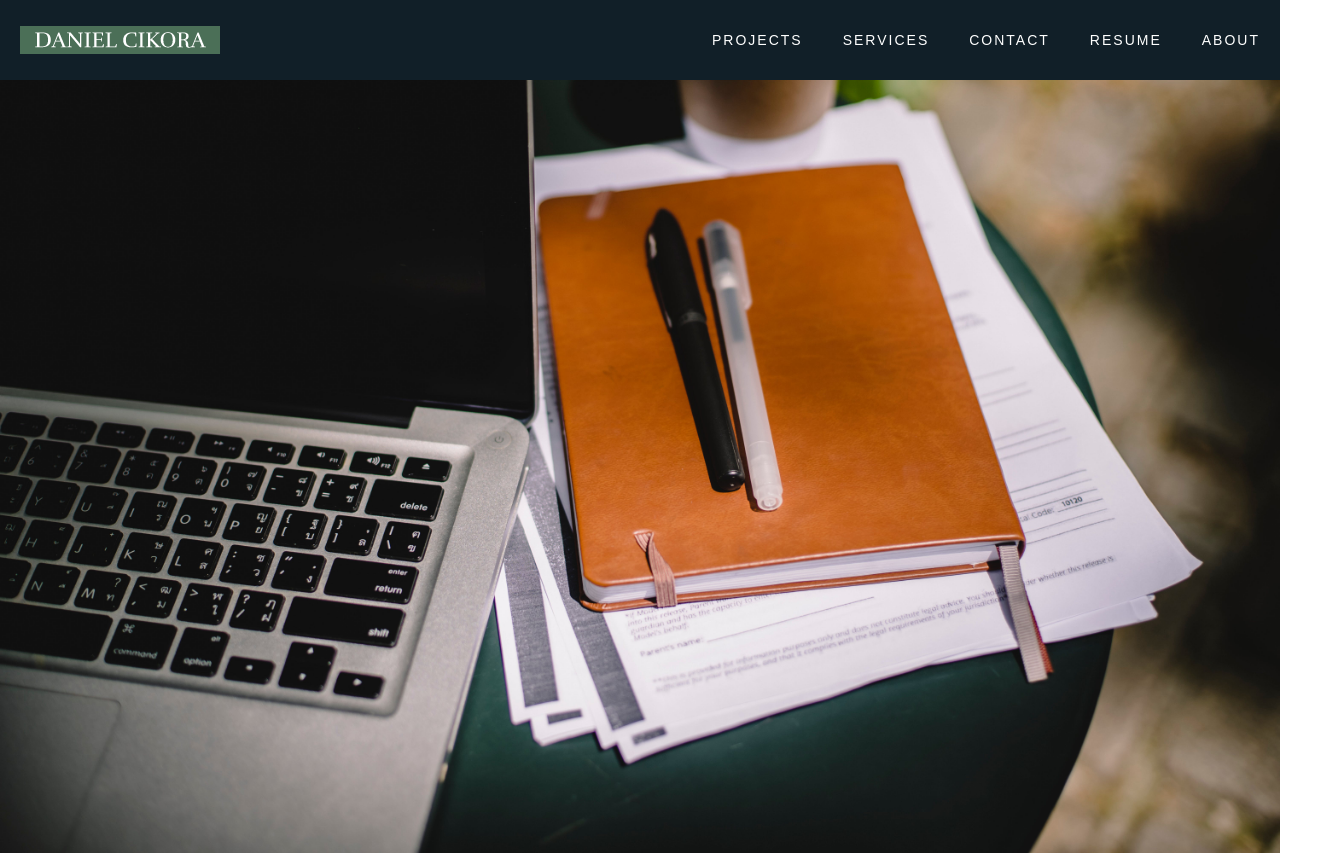
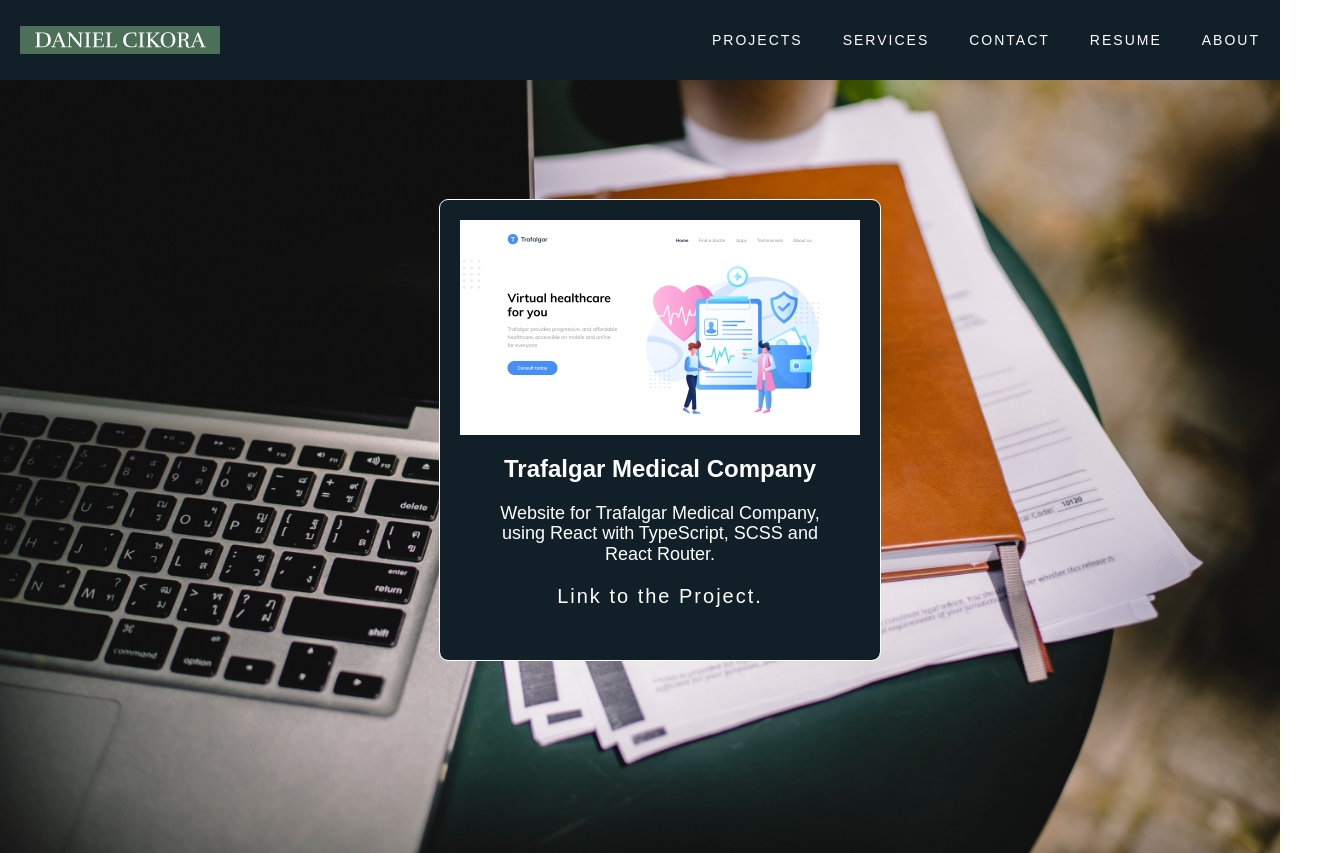
Before and after one commit to DanielCikora/personal-portfolio-website, a React (Create React App) app: page /Projects in a window 1280 px wide. Shown: the whole page, 1320 px wide, since content can reach past the window. Built offline with nearby package versions, Linux system fonts and the light colour scheme.

Commit message:
Projects Page ~ Testing out Cards, and Link to my projects.

```diff
--- a/src/components/navigation/pages/Projects.jsx
+++ b/src/components/navigation/pages/Projects.jsx
@@ -1,9 +1,34 @@
 import ProjectsImage from "../../../assets/images/projects.jpg";
+import TrafalgarImage from "../../../assets/images/trafalgar-pixel-perfect-cut.png";
 export default function Projects() {
   return (
     <section className='projects'>
       <img className='projects-image' src={ProjectsImage} alt='projects' />
-      <div className='wrapper wrapper--projects'></div>
+      <div className='wrapper wrapper--projects'>
+        <div className='projects-box'>
+          <img
+            className='projects-box__image'
+            src={TrafalgarImage}
+            alt='trafalgar'
+          />
+          <div className='projects-text'>
+            <h2 className='title projects-text__h2'>
+              Trafalgar Medical Company
+            </h2>
+            <p className='paragraph projects-text__p'>
+              Website for Trafalgar Medical Company, using React with
+              TypeScript, SCSS and React Router.
+            </p>
+          </div>
+          <a
+            className='main-link projects-box__a'
+            href='https://github.com/DanielCikora/Trafalgar-ReactJS-App.git'
+            target='_blank'
+          >
+            Link to the Project.
+          </a>
+        </div>
+      </div>
     </section>
   );
 }
--- a/src/components/navigation/pages/pages-styles/_projects.scss
+++ b/src/components/navigation/pages/pages-styles/_projects.scss
@@ -15,5 +15,42 @@
 .wrapper--projects {
   background-color: $white;
   height: 100%;
-  max-width: 1200px;
+  width: 100%;
+  position: absolute;
+  top: 200px;
+  display: flex;
+  justify-content: center;
 }
+// Projects Box
+.projects-box {
+    max-width: 400px;
+    background-color: $navy;
+    height: 440px;
+    padding: 20px 20px 0 20px;
+    align-items: center;
+    display: flex;
+    flex-direction: column;
+    border-radius: 8px;
+    cursor: pointer;
+    outline: 1px solid $white;
+}
+// Projects Box Image
+.projects-box__image {
+    width: 100%;
+    height: auto;
+}
+// Projects Box Text
+.projects-text {
+    text-align: center;
+    padding: 20px;
+}
+.projects-text__h2 {
+    font-size: 24px;
+    margin-bottom: 20px;
+}
+.projects-text__p {
+    font-size: 18px;
+}
+.projects-box__a {
+    font-size: 20px;
+}
--- a/src/components/scss/_globalClasses.scss
+++ b/src/components/scss/_globalClasses.scss
@@ -1,3 +1,9 @@
+.title {
+  color: $white;
+}
+.paragraph {
+  color: $white;
+}
 .main-link {
   color: $white;
   text-decoration: none;
```
Also changed, not shown: src/assets/images/trafalgar-pixel-perfect-cut.png (added).
